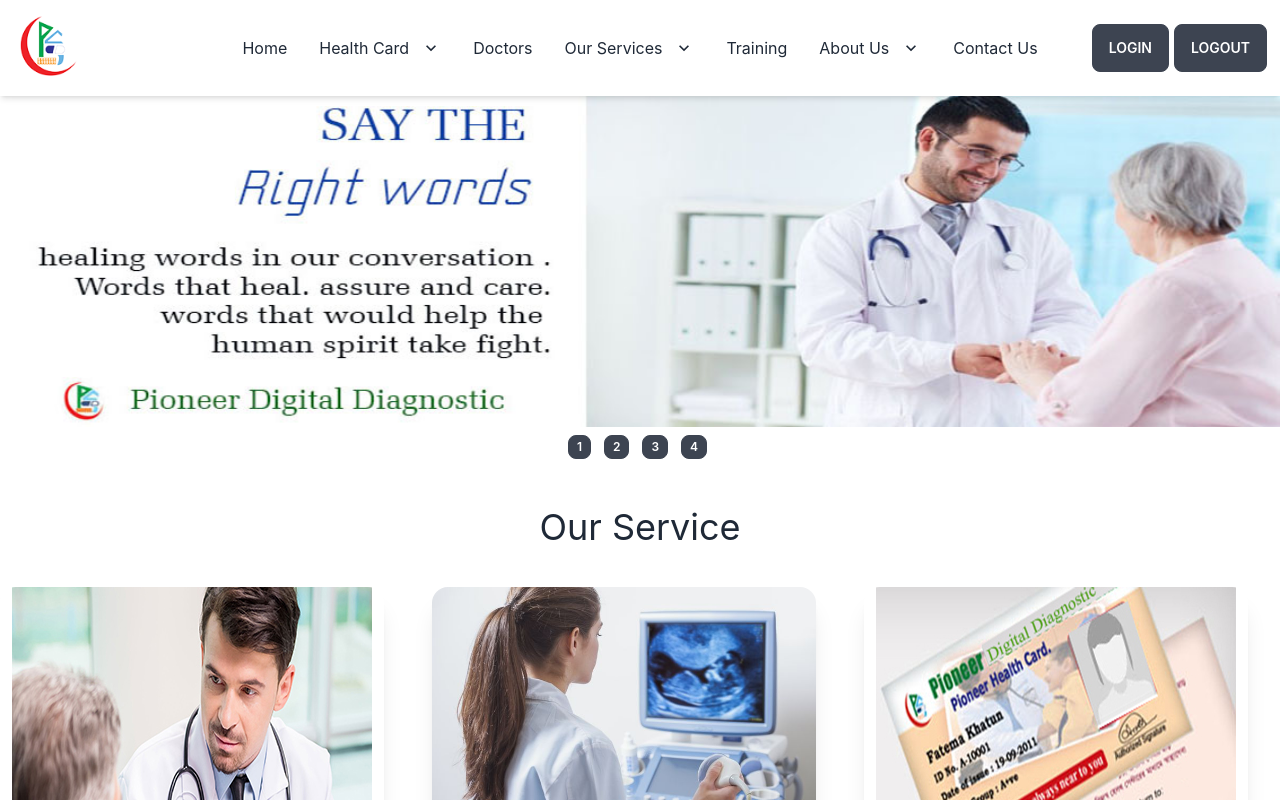
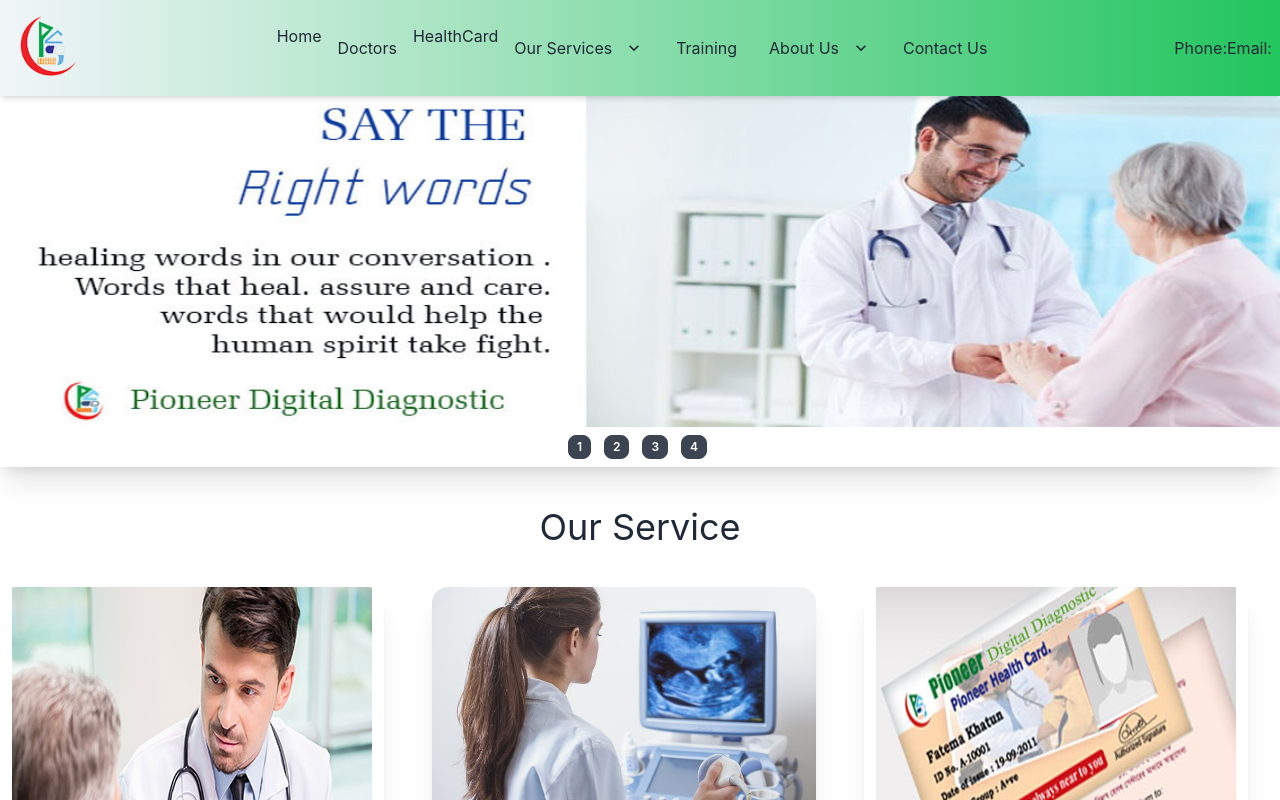
Before and after one commit to imashiqe/pioneer-digital-diagnostic, a React (Create React App) app: page / in a window 1280 px wide. Shown: the top 800 px of the page. Built offline with nearby package versions, Linux system fonts and the light colour scheme.

Commit message:
header color gradient updated and banner shadow added

```diff
--- /dev/null
+++ b/src/Pages/HealthCard/HealthCard.css
@@ -0,0 +1,3 @@
+.top{
+    padding-top: 80px;
+}
--- /dev/null
+++ b/src/Pages/HealthCard/HealthCard.js
@@ -0,0 +1,70 @@
+import React from 'react';
+import './HealthCard.css';
+import card from "../../assets/image/card.jpg"
+const HealthCard = () => {
+    return (
+        <div className='grid grid-cols-1 top'>
+            <div className="card   shadow-xl">
+  <figure className=" pt-10">
+    <img src={card} alt="Card" className="rounded-xl" />
+  </figure>
+  <div className="card-body ">
+    <h2 className="card-title text-green-500">বিশেষজ্ঞ চিকিৎসকগনের ফি থেকে ছাড় :</h2>
+    <p>মহামান্য রাষ্ট্রপতির প্রাক্তন ব্যক্তিগত চিকিৎসক ব্রিঃ জেঃ (অবঃ) ডাঃ আনোয়ার হোসেন, ইঝগগট-এর প্রফেসর এ্যমিরেটাস ডাঃ মোঃ নূরুল ইসলাম, ইবনে সিনা মেডিকেল কলেজের অধ্যক্ষ বিঃ জেঃ (অবঃ) প্রফেসর মোহাম্মদ নূরুজ্জামানসহ আমাদের তালিকাভুক্ত জাতীয় ও আর্ন্তজাতীয় পর্যায়ে পুরস্কারপ্রাপ্ত-খ্যাতিমান বহু সংখ্যক বিশেষজ্ঞ চিকিৎসকগনের ফী থেকে ২০%-৫০% পর্যন্ত ছাড়।</p>
+
+  </div>
+  <div className="card-body ">
+    <h2 className="card-title text-green-500">হাসপাতালের সেবামূল্য থেকে ছাড় :</h2>
+    <p>সেন্ট্রাল হসপিটাল লিমিটেড, আল-রাজী হাসপাতাল এবং ব্রাইটন হসপিটালসহ দেশব্যপী আমাদের তালিকাভুক্ত বহু সংখ্যক প্রসিদ্ধ হাসপাতাল/ক্লিনিক/ডায়গনস্টিক সেন্টারে রোগ নির্নয়, সিট/কেবিন ভাড়া, ফার্মেসী এবং অপারেশন এর সেবা মূল্য থেকে ৫%-৫০% পর্যন্ত ছাড়।</p>
+
+  </div>
+  <div className="card-body ">
+    <h2 className="card-title text-green-500">অন্যান্য সেবা মূল্য থেকে ছাড় :
+খাবারে :</h2>
+    <p>আমাদের তালিকাভুক্ত বাংলা, থাই ও চাইনিজ রেস্টুরেন্ট চায়না কিচেন, পামপী রেস্টুরেন্ট, নিউ চিংড়ি, রেড চিলি, ইউ এফ সি, ভুতের আড্ডা, ফুড ভিলেজ ও মায়ামী ফুড সহ অন্যান্য রেষ্টুরেন্টে ৫%-২০% পর্যন্ত ছাড়।</p>
+
+  </div>
+  <div className="card-body ">
+    <h2 className="card-title text-green-500">পোশাকে :
+</h2>
+    <p>ব্রান্ডেড শপ ফেইথ ১১ ও রিনা কালেকশন সহ বিভিন্ন ব্রান্ডেড পোষাকের দোকানে এ ৫%-১০% পর্যন্ত।</p>
+
+  </div>
+  <div className="card-body ">
+    <h2 className="card-title text-green-500">জিমনেশিয়ামে :
+</h2>
+    <p>গোল্ডস জিম ও প্লাটিনাম জিম এ ২০%-৪০% পর্যন্ত ।
+তাছাড়া বিউটি পার্লার, টেইলার্স, কম্পিউটার ট্রেনিং সেন্টার ও পরিবহন সেবাসহ বিভিন্ন প্রতিষ্ঠানের সেবা বা পন্যে বিশেষ ছাড়।</p>
+
+  </div>
+  <div className="card-body ">
+    <h2 className="card-title text-green-500">স্বাস্থ্য তথ্য :
+</h2>
+    <p>২৪ ঘন্টার যে কোন সময় আমাদের ওয়েব www.pioneerhsbd.com এবং কল সেন্টারের মাধ্যমে স্বাস্থ্য তথ্য দিয়ে সেবা প্রদান।</p>
+
+  </div>
+  <div className="card-body ">
+    <h2 className="card-title text-green-500">ব্লাড ডোনেশান :
+</h2>
+    <p>ডোনার কালেকশন করে দেয়া।</p>
+
+  </div>
+  <div className="card-body ">
+    <h2 className="card-title text-green-500">নিজস্ব হেলথ সেন্টার থেকে সুবিধা :
+</h2>
+    <p>কমমূল্যে মানসম্মত সেবার অঙ্গীকারে প্রতিষ্ঠিত আমাদের নিজস্ব হেলথ সেন্টারের বিভাগ</p>
+
+  </div>
+  <div className="card-body ">
+    <h2 className="card-title text-green-500">বিভাগ
+সমূহ নিুরুপ :
+</h2>
+    <p>ডায়গনষ্টিক সেন্টার, কনসালটেশন সেন্টার, ফাষ্ট এইড ট্রেনিং সেন্টার ও ভ্যাকসিনেশান সেন্টার।</p>
+
+  </div>
+</div>
+        </div>
+    );
+};
+
+export default HealthCard;
--- a/src/Pages/Home/Banner/Banner.js
+++ b/src/Pages/Home/Banner/Banner.js
@@ -6,7 +6,7 @@
 import "./Banner.css";
 const Banner = () => {
     return (
-        <div className='pt-10'>
+        <div className='pt-10 shadow-xl'>
                         <div className="carousel w-full">
   <div id="item1" className="carousel-item w-full">
     <img src={imgone} className="w-full imgcustom" />
--- a/src/Routes/Routes/Routes.js
+++ b/src/Routes/Routes/Routes.js
@@ -1,5 +1,6 @@
 import { createBrowserRouter } from "react-router-dom";
 import Main from "../../layout/Main";
+import HealthCard from "../../Pages/HealthCard/HealthCard";
 import Home from "../../Pages/Home/Home";
 
 export const routes = createBrowserRouter([
@@ -10,6 +11,10 @@
          {
           path:'/',
           element: <Home></Home>
+         },
+         {
+          path:'HealthCard',
+          element: <HealthCard></HealthCard>
          }
       ]
     },
--- a/src/components/Header/Header.js
+++ b/src/components/Header/Header.js
@@ -1,47 +1,31 @@
 import React from 'react';
+import { Link } from 'react-router-dom';
 import logo from "../../assets/image/logo.png"
 import './Header.css';
 
 const Header = () => {
     return (
-        <div className="navbar bg-white fixed shadow-md  z-50 w-full   py-2 flex justify-between ">
+        <div className="navbar   bg-gradient-to-r from-slate-100 to-green-500 fixed shadow-md  z-50 w-full   py-2 flex justify-between ">
   <div className="navbar-start">
     <div className="dropdown">
       <label tabIndex={0} className="btn btn-ghost lg:hidden">
         <svg xmlns="http://www.w3.org/2000/svg" className="h-5 w-5" fill="red" viewBox="0 0 24 24" stroke="currentColor"><path strokeLinecap="round" strokeLinejoin="round" strokeWidth="2" d="M4 6h16M4 12h8m-8 6h16" /></svg>
       </label>
       <ul tabIndex={0} className="menu menu-compact dropdown-content mt-3 p-2 shadow bg-emerald-800 rounded-box w-52">
-        <li><a>Home</a></li>
-        <li tabIndex={0}>
-          <a className="justify-between">
-           Health Card
-            <svg className="fill-current" xmlns="http://www.w3.org/2000/svg" width="24" height="24" viewBox="0 0 24 24"><path d="M8.59,16.58L13.17,12L8.59,7.41L10,6L16,12L10,18L8.59,16.58Z"/></svg>
-          </a>
+        <Link to="/">Home</Link>
+        <Link to="HealthCard">HealthCard</Link>
 
-          <ul className="p-2">
-            <li><a>Submenu 1</a></li>
-            <li><a>Submenu 2</a></li>
-          </ul>
-        </li>
-        <li><a>Item 3</a></li>
+
       </ul>
     </div>
       <img className='logo' src={logo} />
   </div>
   <div className="navbar-center hidden lg:flex">
     <ul className="menu menu-horizontal px-1">
-      <li><a>Home</a></li>
-      <li tabIndex={0}>
-        <a>
-         Health Card
-          <svg className="fill-current" xmlns="http://www.w3.org/2000/svg" width="20" height="20" viewBox="0 0 24 24"><path d="M7.41,8.58L12,13.17L16.59,8.58L18,10L12,16L6,10L7.41,8.58Z"/></svg>
-        </a>
-        <ul className="p-2">
-          <li><a>Submenu 1</a></li>
-          <li><a>Submenu 2</a></li>
-        </ul>
-      </li>
+    <Link to="/">Home</Link>
+
       <li><a>Doctors</a></li>
+      <Link to="HealthCard">HealthCard</Link>
       <li tabIndex={0}>
         <a>
          Our Services
@@ -68,8 +52,12 @@
     </ul>
   </div>
   <div className="navbar-end">
-    <a className="btn">Login</a>
-    <a className="btn">LogOut</a>
+    <h3>
+    Phone:
+
+    </h3>
+
+    <h3>    Email:</h3>
   </div>
 </div>
     );
--- a/src/layout/Main.js
+++ b/src/layout/Main.js
@@ -1,4 +1,5 @@
 import React from 'react';
+import { Outlet } from 'react-router-dom';
 import Header from '../components/Header/Header';
 import Home from '../Pages/Home/Home';
 import Footer from '../Pages/shared/Footer/Footer';
@@ -7,7 +8,7 @@
     return (
         <div>
             <Header></Header>
-            <Home></Home>
+            <Outlet></Outlet>
             <Footer></Footer>
         </div>
     );
```
